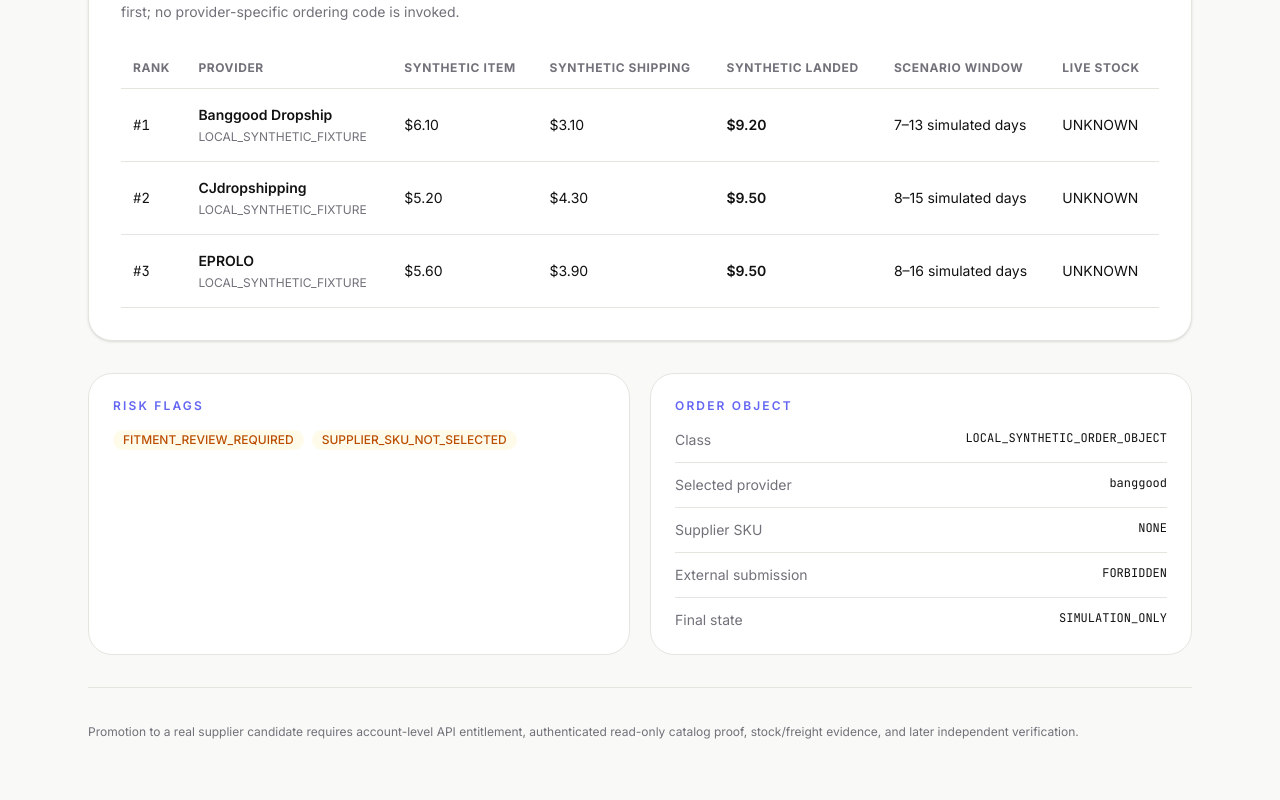
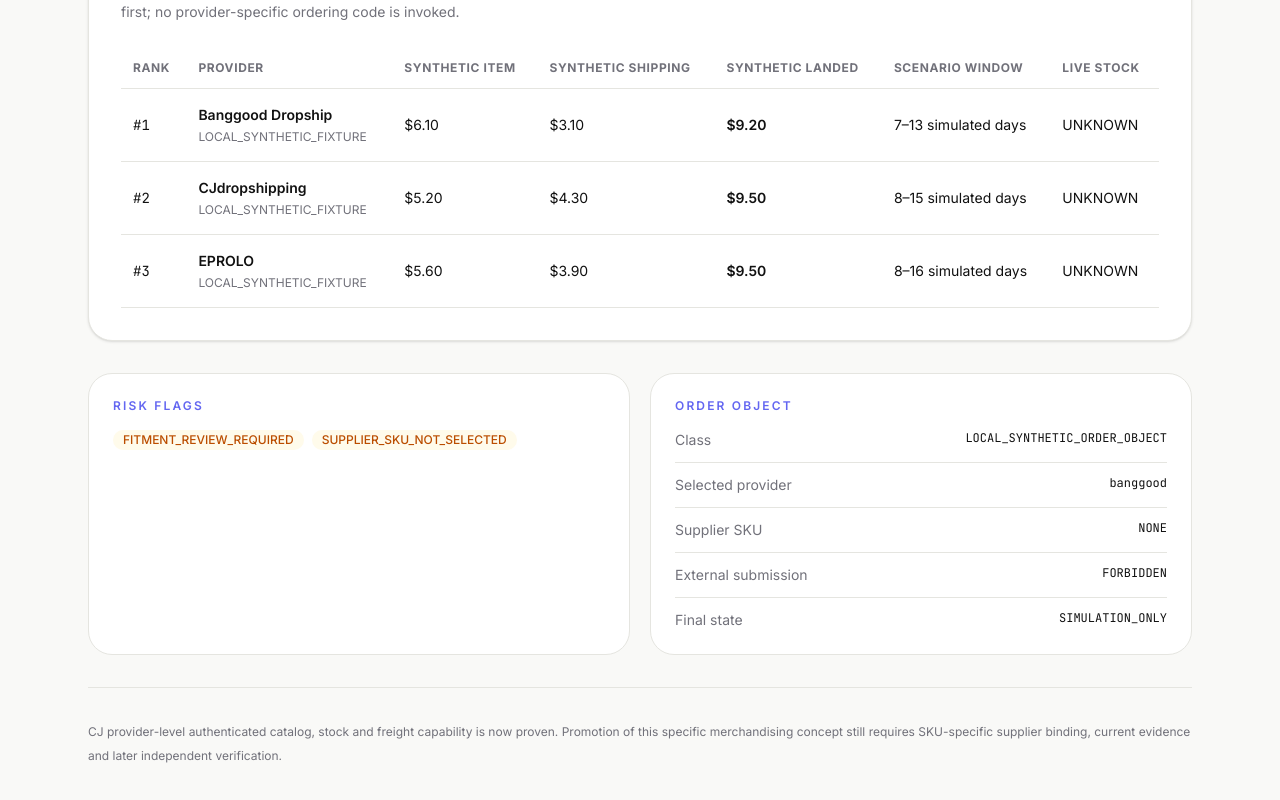
Before and after one commit to norrijam405/norvana, a Next.js app: page /supplier-lab/magnetic-car-mount in a window 1280 px wide. Shown: the part 678-1478 px from the top of the page. Built offline with nearby package versions, Linux system fonts and the light colour scheme.

Commit message:
supplier: clarify candidate-level truth after CJ proof

```diff
--- a/src/app/supplier-lab/[id]/page.tsx
+++ b/src/app/supplier-lab/[id]/page.tsx
@@ -153,8 +153,9 @@ export default async function SupplierLabCandidatePage({
         </section>
 
         <footer className="mt-8 border-t border-border py-8 text-xs leading-6 text-muted">
-          Promotion to a real supplier candidate requires account-level API entitlement, authenticated
-          read-only catalog proof, stock/freight evidence, and later independent verification.
+          CJ provider-level authenticated catalog, stock and freight capability is now proven. Promotion of this
+          specific merchandising concept still requires SKU-specific supplier binding, current evidence and later
+          independent verification.
         </footer>
       </div>
     </main>
```
